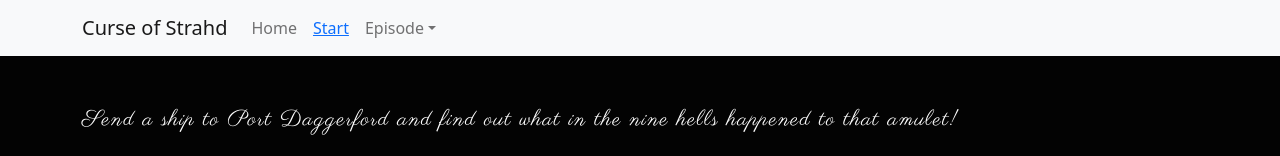
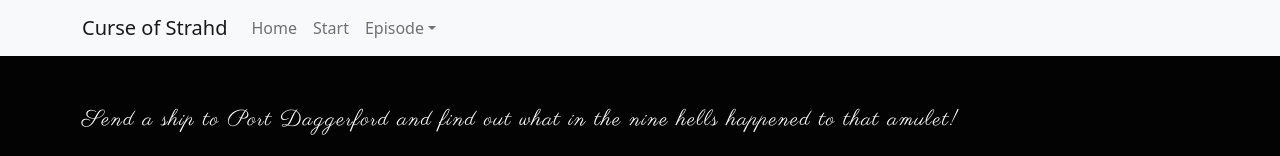
Before and after one commit to luke-dowling/CoS, a React (Create React App) app: page /cos/start in a window 1280 px wide. Shown: the top 156 px of the page. Built offline with nearby package versions, Linux system fonts and the light colour scheme.

Commit message:
fixed nav links

```diff
--- a/src/components/Navigation.jsx
+++ b/src/components/Navigation.jsx
@@ -11,15 +11,23 @@ export const Navigation = () => {
         <Navbar.Toggle aria-controls="basic-navbar-nav" />
         <Navbar.Collapse id="basic-navbar-nav">
           <Nav className="me-auto">
-            <Nav.Link href="/cos">Home</Nav.Link>
+            <Nav.Link>
+              <Link to="/cos" className="link">
+                Home
+              </Link>
+            </Nav.Link>
 
             <Nav.Link>
-              <Link to="/cos/start">Start</Link>
+              <Link to="/cos/start" className="link">
+                Start
+              </Link>
             </Nav.Link>
 
             <NavDropdown title="Episode" id="basic-nav-dropdown">
-              <NavDropdown.Item href="/cos/episode-one">
-                Episode One
+              <NavDropdown.Item>
+                <Link to="/cos/episode-one" className="link">
+                  Episode One
+                </Link>
               </NavDropdown.Item>
             </NavDropdown>
           </Nav>
--- a/src/css/App.css
+++ b/src/css/App.css
@@ -26,6 +26,15 @@ li {
 
 .link {
   text-decoration: none;
+  color: inherit;
+}
+
+.link:hover {
+  color: inherit;
+}
+
+.dropdown-item:active {
+  background: red;
 }
 
 .handWriting {
```
